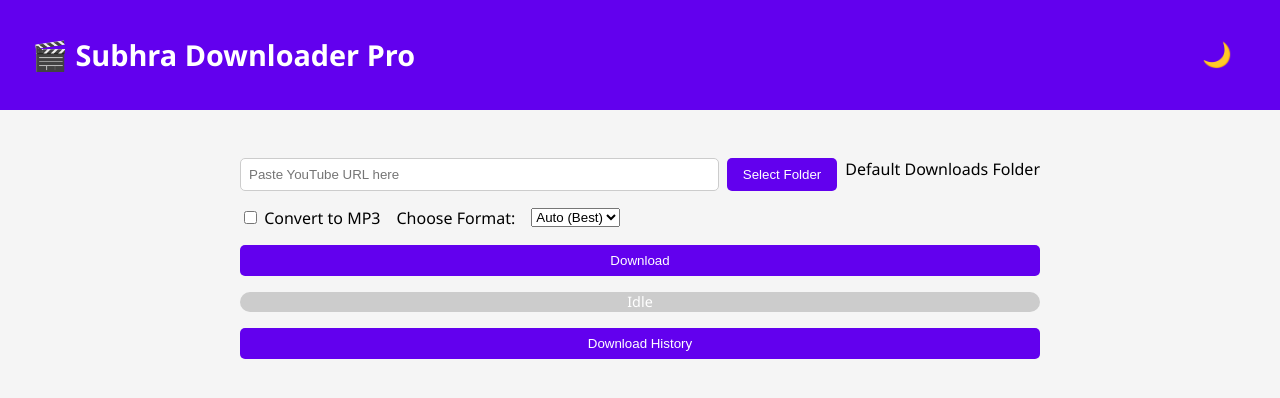
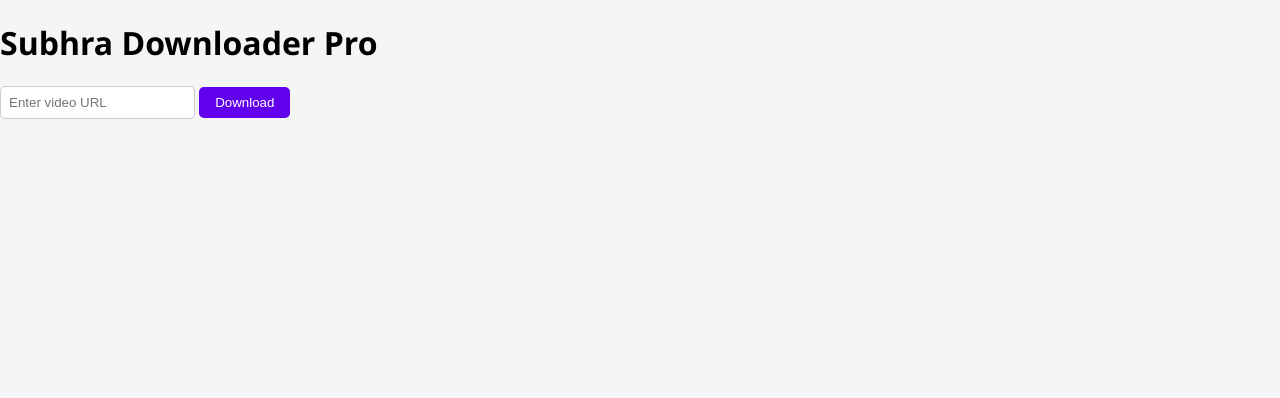
Before and after one commit to subhraofficial/SubhraDownloaderPro, a Flask app: page / in a window 1280 px wide. Shown: the top 398 px of the page. Run offline with Flask 3, Linux system fonts and the light colour scheme.

Commit message:
Update index.html

```diff
--- a/web/templates/index.html
+++ b/web/templates/index.html
@@ -4,48 +4,18 @@
     <meta charset="UTF-8">
     <meta name="viewport" content="width=device-width, initial-scale=1.0">
     <title>Subhra Downloader Pro</title>
-    <link rel="stylesheet" href="/static/style.css">
+    <link rel="stylesheet" href="{{ url_for('static', filename='style.css') }}">
 </head>
-<body class="light">
-    <header>
-        <h1 class="logo">🎬 Subhra Downloader Pro</h1>
-        <button id="theme-toggle">🌙</button>
-    </header>
-
-    <main>
-        <div class="input-section">
-            <input type="text" id="url-input" placeholder="Paste YouTube URL here">
-            <button id="folder-btn">Select Folder</button>
-            <span id="folder-path">Default Downloads Folder</span>
-        </div>
-
-        <div class="options">
-            <label><input type="checkbox" id="mp3-check"> Convert to MP3</label>
-            <label for="format-select">Choose Format:</label>
-            <select id="format-select">
-            <option value="auto">Auto (Best)</option>
-             </select>
-
-        </div>
-
-        <button id="download-btn">Download</button>
-
-        <div class="progress-container">
-            <div id="progress-bar"></div>
-            <span id="progress-text">Idle</span>
-        </div>
-
-        <button id="history-btn">Download History</button>
-
-        <div id="history-modal" class="modal">
-            <div class="modal-content">
-                <span class="close">&times;</span>
-                <h2>Download History</h2>
-                <ul id="history-list"></ul>
-            </div>
-        </div>
-    </main>
-
-    <script src="/static/script.js"></script>
+<body>
+    <div class="container">
+        <h1>Subhra Downloader Pro</h1>
+        <form method="POST">
+            <input type="text" name="url" placeholder="Enter video URL" required>
+            <button type="submit">Download</button>
+        </form>
+        {% if error %}
+            <p class="error">{{ error }}</p>
+        {% endif %}
+    </div>
 </body>
 </html>
```
